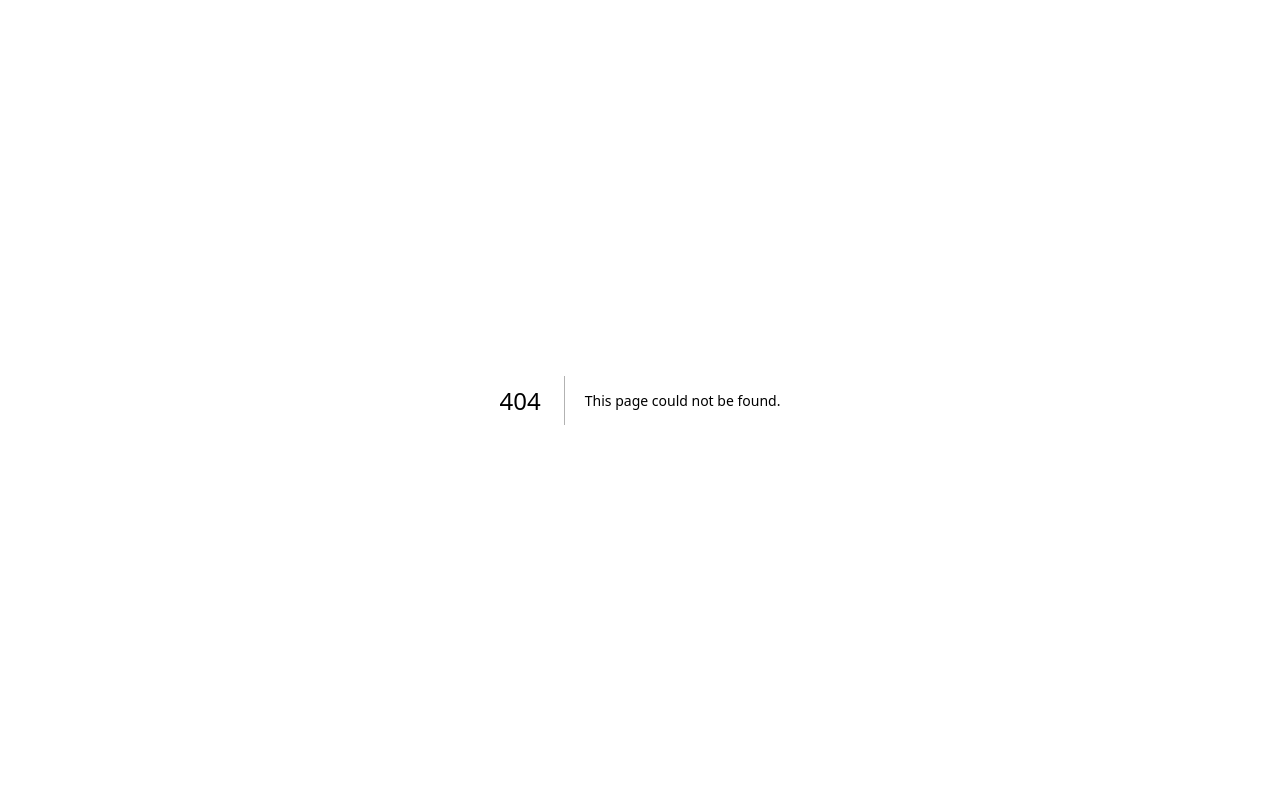
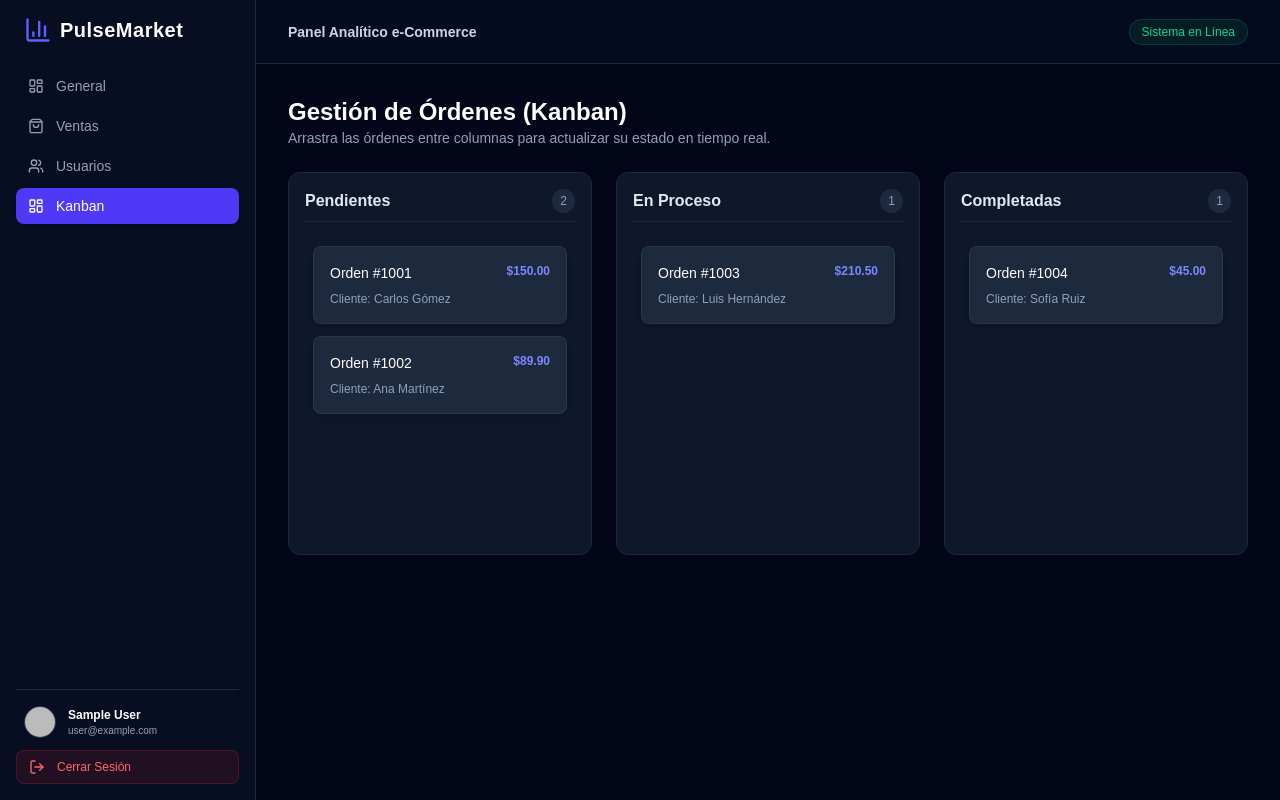
Before and after one commit to EdgarMiguelRivera/pulse-market, a Next.js app: page /dashboard/kanban in a window 1280 px wide. Before the commit this address had no page. Built offline with nearby package versions, Linux system fonts and the light colour scheme; no server answers; sample sign-in values are in the browser's storage.

Commit message:
Implementacion del tablero Kanban interactivo con Drag and Drop

```diff
--- a/package.json
+++ b/package.json
@@ -10,6 +10,7 @@
     "test": "vitest run"
   },
   "dependencies": {
+    "@hello-pangea/dnd": "^18.0.1",
     "@hookform/resolvers": "^5.9.2",
     "@supabase/ssr": "^0.12.7",
     "@supabase/supabase-js": "^2.118.0",
--- a/src/app/dashboard/SidebarNav.tsx
+++ b/src/app/dashboard/SidebarNav.tsx
@@ -11,6 +11,7 @@ export function SidebarNav() {
     { href: "/dashboard", label: "General", icon: LayoutDashboard },
     { href: "/dashboard/sales", label: "Ventas", icon: ShoppingBag },
     { href: "/dashboard/users", label: "Usuarios", icon: Users },
+    { href: "/dashboard/kanban", label: "Kanban", icon: LayoutDashboard },
   ]
 
   return (
--- /dev/null
+++ b/src/app/dashboard/kanban/actions.ts
@@ -0,0 +1,20 @@
+"use server"
+
+import { revalidatePath } from "next/cache"
+
+// Sustituye este método con la llamada a tu ORM (Prisma/Drizzle/Supabase)
+export async function updateTaskStatus(taskId: string, newStatus: string) {
+  try {
+    // Ejemplo con Prisma (descomentar según el ORM de tu equipo):
+    // await prisma.order.update({
+    //   where: { id: taskId },
+    //   data: { status: newStatus },
+    // })
+
+    revalidatePath("/dashboard/kanban")
+    return { success: true }
+  } catch (error) {
+    console.error("Error al actualizar estado:", error)
+    return { success: false, error: "No se pudo actualizar el estado" }
+  }
+}
--- /dev/null
+++ b/src/app/dashboard/kanban/page.tsx
@@ -0,0 +1,116 @@
+"use client"
+
+import { useState } from "react"
+import { DragDropContext, Droppable, Draggable, DropResult } from "@hello-pangea/dnd"
+import { updateTaskStatus } from "./actions"
+
+type Task = {
+  id: string
+  title: string
+  customer: string
+  amount: string
+  status: "PENDING" | "IN_PROGRESS" | "COMPLETED"
+}
+
+const INITIAL_TASKS: Task[] = [
+  { id: "1", title: "Orden #1001", customer: "Carlos Gómez", amount: "$150.00", status: "PENDING" },
+  { id: "2", title: "Orden #1002", customer: "Ana Martínez", amount: "$89.90", status: "PENDING" },
+  { id: "3", title: "Orden #1003", customer: "Luis Hernández", amount: "$210.50", status: "IN_PROGRESS" },
+  { id: "4", title: "Orden #1004", customer: "Sofía Ruiz", amount: "$45.00", status: "COMPLETED" },
+]
+
+const COLUMNS = [
+  { id: "PENDING", title: "Pendientes" },
+  { id: "IN_PROGRESS", title: "En Proceso" },
+  { id: "COMPLETED", title: "Completadas" },
+]
+
+export default function KanbanPage() {
+  const [tasks, setTasks] = useState<Task[]>(INITIAL_TASKS)
+
+  const onDragEnd = async (result: DropResult) => {
+    const { destination, source, draggableId } = result
+
+    // Si se suelta fuera de una columna válida o en la misma posición
+    if (!destination || (destination.droppableId === source.droppableId && destination.index === source.index)) {
+      return
+    }
+
+    const newStatus = destination.droppableId as Task["status"]
+
+    // 1. Actualización optimista en la interfaz
+    const previousTasks = [...tasks]
+    setTasks((prev) =>
+      prev.map((task) => (task.id === draggableId ? { ...task, status: newStatus } : task))
+    )
+
+    // 2. Persistencia en el Backend
+    const response = await updateTaskStatus(draggableId, newStatus)
+
+    // 3. Si falla, se revierte el cambio visual (Manejo optimista)
+    if (!response.success) {
+      setTasks(previousTasks)
+      alert("Error al guardar el nuevo estado. Intenta nuevamente.")
+    }
+  }
+
+  return (
+    <div className="space-y-6">
+      <div>
+        <h1 className="text-2xl font-bold text-white">Gestión de Órdenes (Kanban)</h1>
+        <p className="text-sm text-slate-400">Arrastra las órdenes entre columnas para actualizar su estado en tiempo real.</p>
+      </div>
+
+      <DragDropContext onDragEnd={onDragEnd}>
+        <div className="grid grid-cols-1 md:grid-cols-3 gap-6">
+          {COLUMNS.map((col) => {
+            const colTasks = tasks.filter((t) => t.status === col.id)
+
+            return (
+              <div key={col.id} className="bg-slate-900 border border-slate-800 rounded-xl p-4 flex flex-col gap-4">
+                <div className="flex items-center justify-between pb-2 border-b border-slate-800">
+                  <h2 className="font-semibold text-slate-200">{col.title}</h2>
+                  <span className="bg-slate-800 text-xs px-2 py-1 rounded-full text-slate-400">{colTasks.length}</span>
+                </div>
+
+                <Droppable droppableId={col.id}>
+                  {(provided, snapshot) => (
+                    <div
+                      ref={provided.innerRef}
+                      {...provided.droppableProps}
+                      className={`flex-1 min-h-[300px] rounded-lg transition p-2 space-y-3 ${
+                        snapshot.isDraggingOver ? "bg-indigo-950/20 border border-dashed border-indigo-500/50" : ""
+                      }`}
+                    >
+                      {colTasks.map((task, index) => (
+                        <Draggable key={task.id} draggableId={task.id} index={index}>
+                          {(provided, snapshot) => (
+                            <div
+                              ref={provided.innerRef}
+                              {...provided.draggableProps}
+                              {...provided.dragHandleProps}
+                              className={`bg-slate-800 border border-slate-700/60 p-4 rounded-lg shadow-md transition ${
+                                snapshot.isDragging ? "opacity-75 scale-105 border-indigo-500" : "hover:border-slate-600"
+                              }`}
+                            >
+                              <div className="flex justify-between items-start mb-2">
+                                <span className="font-medium text-white text-sm">{task.title}</span>
+                                <span className="text-xs font-semibold text-indigo-400">{task.amount}</span>
+                              </div>
+                              <p className="text-xs text-slate-400">Cliente: {task.customer}</p>
+                            </div>
+                          )}
+                        </Draggable>
+                      ))}
+                      {provided.placeholder}
+                    </div>
+                  )}
+                </Droppable>
+              </div>
+            )
+          })}
+        </div>
+      </DragDropContext>
+    </div>
+  )
+}
```
Also changed, not shown: 1 other file (tests, documents, lock files or other folders).
